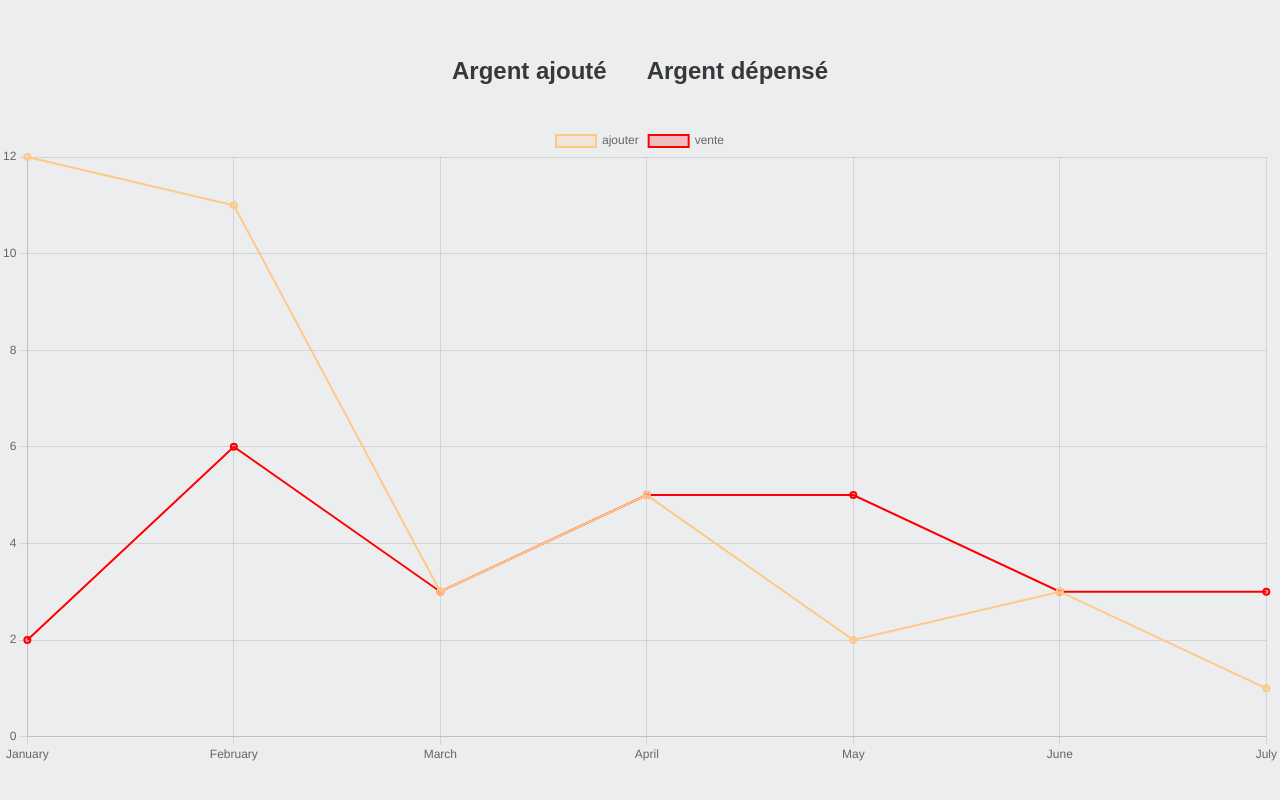
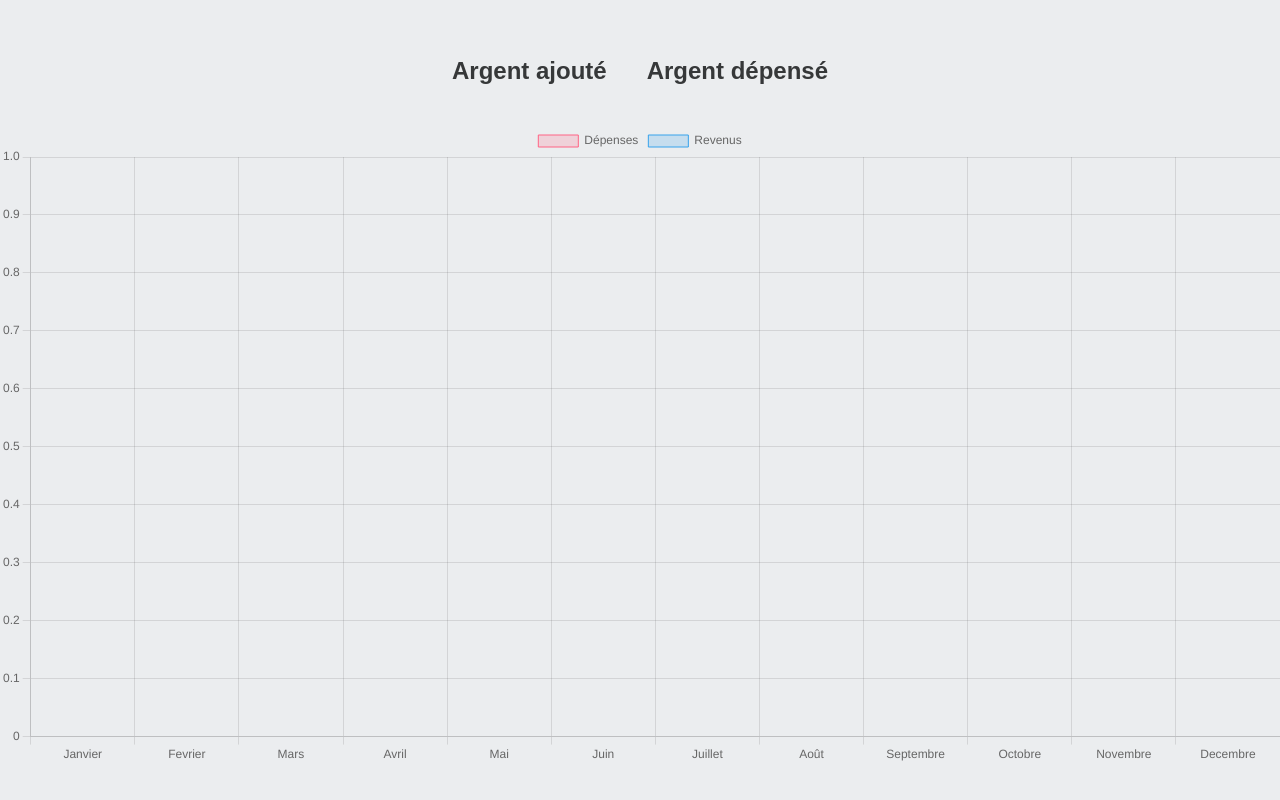
Before and after one commit to CODEBYGODWIN/CHALLENGE-JS, a website with bundled scripts: page public/budget.html in a window 1280 px wide. Shown: the part 496-1296 px from the top of the page. Built offline with nearby package versions, Linux system fonts and the light colour scheme.

Commit message:
[ADD] implementation of the graph

```diff
--- a/public/budget.html
+++ b/public/budget.html
@@ -131,7 +131,7 @@
     <!-- <script type="module" src="../Function/itemCtrl.js"></script> -->
 
     <script src="./deco/bg.js"></script>
-    <script src="./deco/graphCount.js"></script>
+    <script src="./deco/graphCount.js" type="module"></script>
 
 
 </body>
--- a/public/deco/graphCount.js
+++ b/public/deco/graphCount.js
@@ -1,34 +1,85 @@
-let ctx = document.getElementById('graphCount').getContext('2d');
 
-let data = {
-    labels: ['January', 'February', 'March', 'April', 'May', 'June', 'July'],
+    const graphCount = (function(){
+
+        document.addEventListener("DOMContentLoaded", function () {
+            const graphCanvas = document.getElementById("graphCount");
+            const ctx = graphCanvas.getContext("2d");
+            const initialData = {
+                labels: ["Janvier", "Fevrier", "Mars", "Avril", "Mai", "Juin", "Juillet", "Août", "Septembre", "Octobre", "Novembre", "Decembre"],
                 datasets: [{
-        label: 'ajouter',
-        data: [12, 11, 3, 5, 2, 3, 1],
-        backgroundColor: 'rgba(255, 200, 132, 0.2)',
-        borderColor: 'rgba(255, 200, 132, 1)',
-        borderWidth: 2
-    },{
-        label: 'vente',
-        data: [2, 6, 3, 5, 5, 3, 3],
-        backgroundColor: 'rgba(255, 0, 0, 0.2)',
-        borderColor: 'rgba(255, 0, 0, 1)',
-        borderWidth: 2
+                    label: "Dépenses",
+                    backgroundColor: "rgba(255, 99, 132, 0.2)",
+                    borderColor: "rgba(255, 99, 132, 1)",
+                    borderWidth: 1,
+                    data: Array(12).fill(0)
+                }, {
+                    label: "Revenus",
+                    backgroundColor: "rgba(54, 162, 235, 0.2)",
+                    borderColor: "rgba(54, 162, 235, 1)",
+                    borderWidth: 1,
+                    data: Array(12).fill(0)
                 }]
-
             };
 
-let graphCount = new Chart(ctx, {
-    type: 'line',
-    data: data,
+            const myChart = new Chart(ctx, {
+                type: "bar",
+                data: initialData,
                 options: {
-        responsive: true,
                     scales: {
                         y: {
-                beginAtZero: true,
+                            beginAtZero: true
                         }
                     }
                 }
             });
 
-console.log(data);
+            function getMonthFromStringDate(dateString) {
+                const parts = dateString.split('/');
+                return parseInt(parts[1]) - 1;
+            }
+
+            function updateChart() {
+                const userEmail = localStorage.getItem('userEmail');
+                const budgetData = JSON.parse(localStorage.getItem(`budgetData-${userEmail}`));
+                const expenses = budgetData.expenses || [];
+                const incomes = budgetData.incomes || [];
+
+                const newData = {
+                    labels: initialData.labels.slice(),
+                    datasets: [{
+                        label: "Dépenses",
+                        backgroundColor: initialData.datasets[0].backgroundColor,
+                        borderColor: initialData.datasets[0].borderColor,
+                        borderWidth: initialData.datasets[0].borderWidth,
+                        data: Array(12).fill(0)
+                    }, {
+                        label: "Revenus",
+                        backgroundColor: initialData.datasets[1].backgroundColor,
+                        borderColor: initialData.datasets[1].borderColor,
+                        borderWidth: initialData.datasets[1].borderWidth,
+                        data: Array(12).fill(0)
+                    }]
+                };
+
+                expenses.forEach(expense => {
+                    if (expense.type === 'expense'){
+                        const expenseMonth = getMonthFromStringDate(expense.date);
+                        newData.datasets[0].data[expenseMonth] += parseFloat(expense.amount);
+                    }
+                });
+
+                incomes.forEach(income => {
+                    if (income.type === 'income'){
+                        const incomeMonth = getMonthFromStringDate(income.date);
+                        newData.datasets[1].data[incomeMonth] += parseFloat(income.amount);
+                    }
+                });
+
+                myChart.data = newData;
+                myChart.update();
+            }
+            updateChart();
+            document.addEventListener('incomeAdded', updateChart);
+            document.addEventListener('expenseAdded', updateChart);
+        });
+    })();
--- a/public/js/App.js
+++ b/public/js/App.js
@@ -38,6 +38,7 @@ const App = (function(itemCtrl, UICtrl){
             UICtrl.updateEarned();
             UICtrl.updateAvailable();
             saveDataLocally();
+            location.reload();
         }
     }
 
@@ -53,6 +54,7 @@ const App = (function(itemCtrl, UICtrl){
             UICtrl.updateSpent();
             UICtrl.updateAvailable();
             saveDataLocally();
+            location.reload();
         }
     }
 
@@ -65,6 +67,7 @@ const App = (function(itemCtrl, UICtrl){
             UICtrl.updateSpent();
             UICtrl.updateAvailable();
             removeItemLocally(id);
+            location.reload();
         }
         e.preventDefault();
     }
```
Lines whose indentation alone changed are shown as unchanged.
